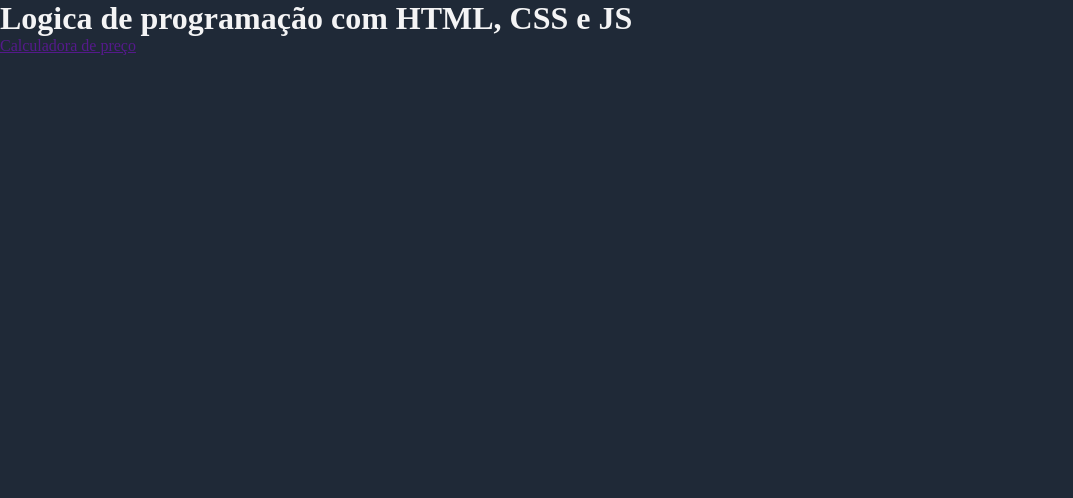
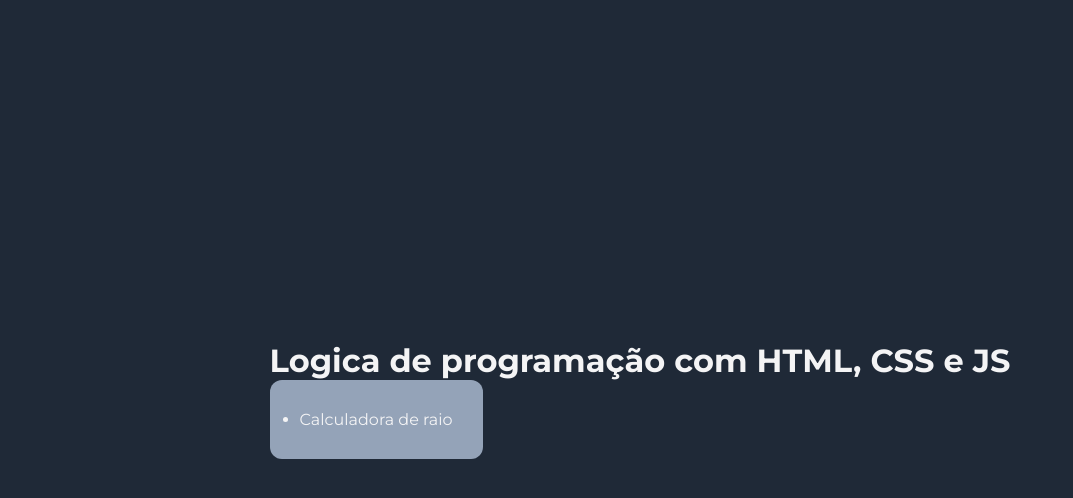
Before and after one commit to MatPaulino/Atividade_11, a plain HTML site: page index.html in a window 1280 px wide. Shown: the whole page, without its empty margins (0-1073 px from the left). Drawn offline with Linux system fonts and the light colour scheme.

Commit message:
Criação da pagina da calculadora

```diff
--- a/index.html
+++ b/index.html
@@ -4,6 +4,10 @@
     <meta charset="UTF-8">
     <meta name="viewport" content="width=device-width, initial-scale=1.0">
     <title>atividade 11</title>
+    <link rel="preconnect" href="https://fonts.googleapis.com">
+    <link rel="preconnect" href="https://fonts.gstatic.com" crossorigin>
+    <link href="https://fonts.googleapis.com/css2?family=Montserrat:ital,wght@0,100..900;1,100..900&display=swap" rel="stylesheet">
+
     <link rel="stylesheet" href="style.css">
 </head>
 <body>
@@ -14,7 +18,7 @@
     <nav>
         <ul>
             <li>
-                <a href="">Calculadora de preço</a>
+                <a href="./pages/calcula-raio.html">Calculadora de raio</a>
             </li>
         </ul>
     </nav>
--- a/style.css
+++ b/style.css
@@ -2,14 +2,47 @@
     margin: 0;
     padding: 0;
     box-sizing: border-box;
+    font-family: "Montserrat", sans-serif;
+    font-optical-sizing: auto;
 }
 
 :root {
     --main-background:#1f2937;
     --text-color: #f4f4f5;
+    --nav-background: #94a3b8;
 }
 
 body {
     background: var(--main-background);
     color: var(--text-color);
+    height: 100svh;
+    display: grid;
+    place-content: center;
 }
+
+nav {
+    background-color: var(--nav-background);
+    width: fit-content;
+    padding: 30px;
+    border-radius: 12px;
+    text-align: center;
+}
+
+header {
+    text-align: center;
+    gap: 2.5rem;
+}
+
+a {
+    color: var(--text-color);
+    text-decoration: solid;
+
+}
+
+ul, li {
+    text-decoration: none;
+}
+
+a:hover {
+    cursor: pointer;
+}
```
Also changed, not shown: pages/Calculadora-raio/calcula-raio.html (added, +24 -0 lines), pages/Calculadora-raio/calcula-raio.css (added), pages/Calculadora-raio/calcula-raio.js (added).
